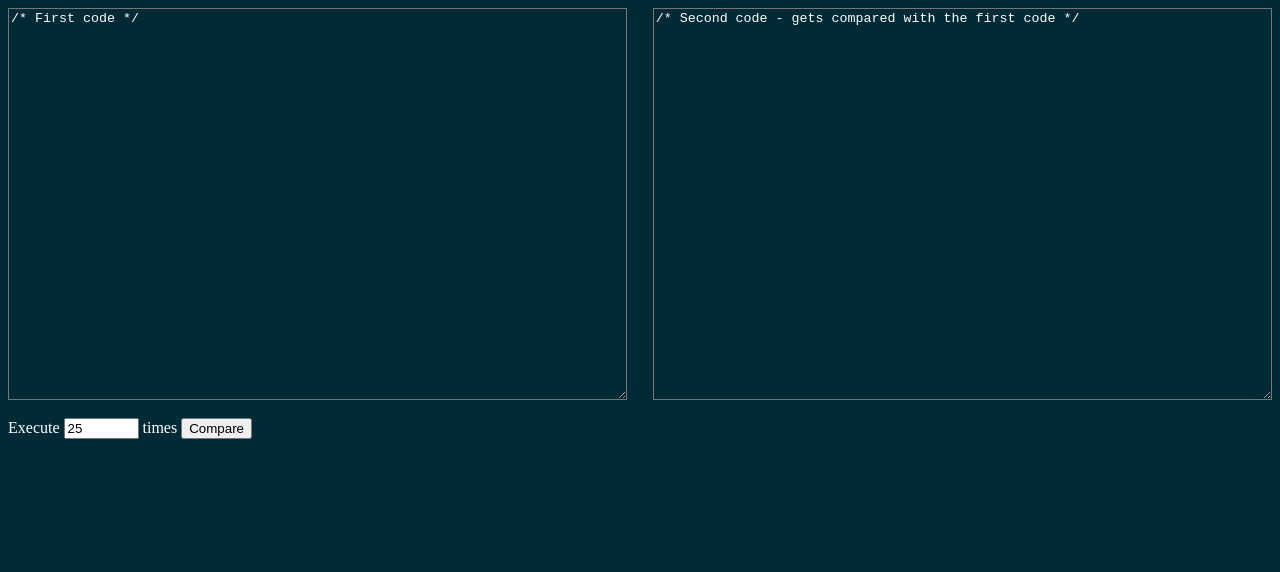
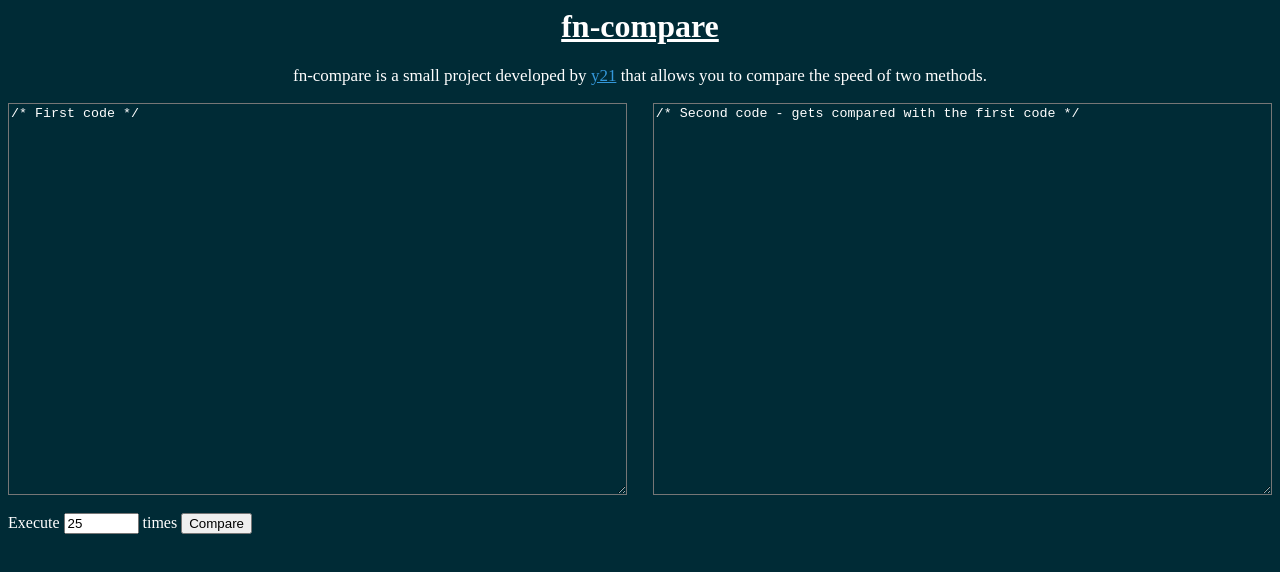
Before and after one commit to y21/fn-compare, a plain HTML site: page index.html in a window 1280 px wide. Drawn offline with Linux system fonts and the light colour scheme.

Commit message:
Header added + beautify css file

```diff
--- a/css/style.css
+++ b/css/style.css
@@ -2,6 +2,7 @@ body {
     background-color: #002b36;
     color: white;
 }
+
 #input1 {
     float: left;
     width: 49%;
@@ -9,6 +10,7 @@ body {
     background: transparent;
     color: white;
 }
+
 #input2 {
     float: right;
     width: 49%;
@@ -16,18 +18,31 @@ body {
     background: transparent;
     color: white;
 }
+
 #buttons {
     clear: both;
 }
+
 #repeat {
     width: 75px;
 }
+
 .green {
     color: lightgreen;
 }
+
 .red {
     color: Crimson;
 }
+
 #debug {
     display: none;
 }
+
+.subheader {
+    font-size: 17px;
+}
+
+a {
+    color: #3498db;
+}
--- a/index.html
+++ b/index.html
@@ -4,6 +4,10 @@
         <link href="css/style.css" rel="stylesheet" />
     </head>
     <body>
+        <div id="header" align="center">
+            <h1 style="text-decoration: underline">fn-compare</h1>
+            <p class="subheader">fn-compare is a small project developed by <a href="https://github.com/y21">y21</a> that allows you to compare the speed of two methods.</ph3>
+        </div>
         <textarea id="input1">/* First code */</textarea>
         <textarea id="input2">/* Second code - gets compared with the first code */</textarea>
         <div id="buttons"><br/>
```
Lines whose indentation alone changed are shown as unchanged.
